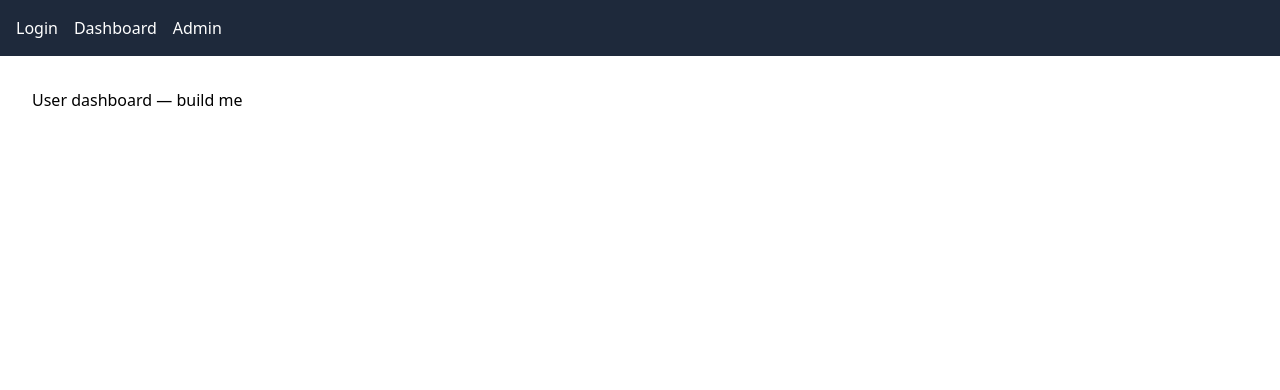
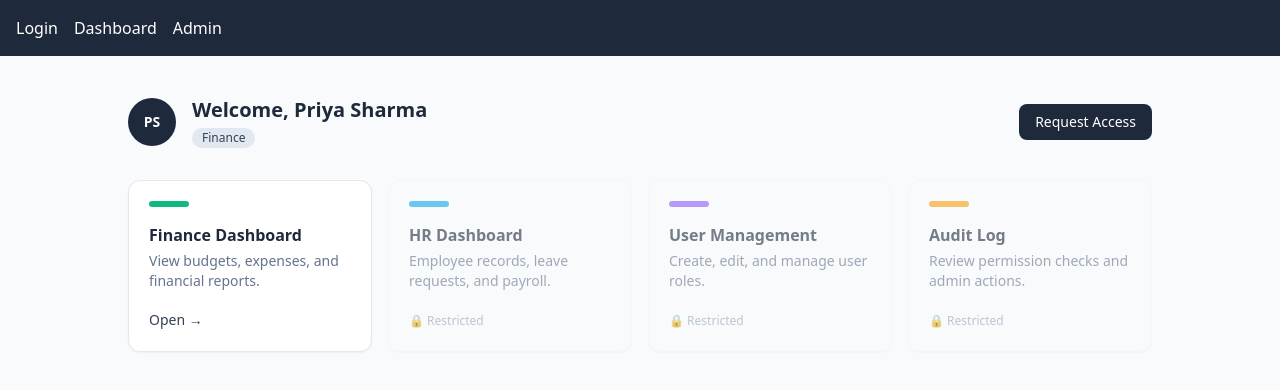
Before and after one commit to GOBIKA237/NEXAGEN-ACCESSOS, a React (Vite) app in the folder nexagen-accessos/frontend/: page /dashboard in a window 1280 px wide. Shown: the top 390 px of the page. Built offline with nearby package versions, Linux system fonts and the light colour scheme.

Commit message:
Implement user dashboard with access request functionality
Added user dashboard with feature cards and access request modal.

```diff
--- a/nexagen-accessos/frontend/src/pages/Dashboard.jsx
+++ b/nexagen-accessos/frontend/src/pages/Dashboard.jsx
@@ -1,4 +1,231 @@
-// Owned by Frontend Dev 1. Build the feature-gated user dashboard here.
+import { useState } from 'react';
+import { mockRoles } from '../api/mockData.js';
+
+// TODO(swap-in): once Login.jsx is wired up, replace this hardcoded object
+// with the real user. Simplest path: have Login.jsx store the *whole* login
+// response (not just the token) in sessionStorage as JSON, e.g.
+//   sessionStorage.setItem('token', data.token);
+//   sessionStorage.setItem('user', JSON.stringify(data.user));
+// then here:
+//   const user = JSON.parse(sessionStorage.getItem('user'));
+// (A raw JWT alone doesn't give you roles/permissions client-side without
+// decoding it, so storing the user object separately is the easy route.)
+const mockUser = {
+  id: 1,
+  name: 'Priya Sharma',
+  email: 'priya@nexagen.com',
+  roles: ['finance'],
+  permissions: ['view_finance_dashboard'],
+};
+
+// Static registry of dashboard features. Add new cards here as the product
+// grows — each just needs the permission string that unlocks it.
+const FEATURES = [
+  {
+    key: 'view_finance_dashboard',
+    title: 'Finance Dashboard',
+    description: 'View budgets, expenses, and financial reports.',
+    accent: 'bg-emerald-500',
+  },
+  {
+    key: 'view_hr_dashboard',
+    title: 'HR Dashboard',
+    description: 'Employee records, leave requests, and payroll.',
+    accent: 'bg-sky-500',
+  },
+  {
+    key: 'manage_users',
+    title: 'User Management',
+    description: 'Create, edit, and manage user roles.',
+    accent: 'bg-violet-500',
+  },
+  {
+    key: 'view_audit_log',
+    title: 'Audit Log',
+    description: 'Review permission checks and admin actions.',
+    accent: 'bg-amber-500',
+  },
+];
+
+function initials(name) {
+  return name
+    .split(' ')
+    .map((part) => part[0])
+    .join('')
+    .slice(0, 2)
+    .toUpperCase();
+}
+
+function FeatureCard({ title, description, accent, enabled }) {
+  return (
+    <div
+      className={`relative rounded-xl border p-5 shadow-sm transition ${
+        enabled
+          ? 'border-slate-200 bg-white hover:shadow-md hover:-translate-y-0.5'
+          : 'border-slate-100 bg-slate-50 opacity-60'
+      }`}
+    >
+      <div className={`h-1.5 w-10 rounded-full ${accent} mb-4`} />
+      <h3 className="font-semibold text-slate-800">{title}</h3>
+      <p className="mt-1 text-sm text-slate-500">{description}</p>
+
+      <div className="mt-4">
+        {enabled ? (
+          <button
+            type="button"
+            className="text-sm font-medium text-slate-700 hover:text-slate-900"
+          >
+            Open →
+          </button>
+        ) : (
+          <span className="inline-flex items-center gap-1 text-xs font-medium text-slate-400">
+            🔒 Restricted
+          </span>
+        )}
+      </div>
+    </div>
+  );
+}
+
+function RequestAccessModal({ roles, onClose, onSubmit }) {
+  const [selectedRoleId, setSelectedRoleId] = useState(roles[0]?.id ?? '');
+
+  const handleSubmit = (e) => {
+    e.preventDefault();
+    const role = roles.find((r) => String(r.id) === String(selectedRoleId));
+    onSubmit(role);
+  };
+
+  return (
+    <div
+      className="fixed inset-0 z-50 flex items-center justify-center bg-slate-900/50 p-4"
+      onClick={onClose}
+    >
+      <div
+        className="w-full max-w-sm rounded-xl bg-white p-6 shadow-xl"
+        onClick={(e) => e.stopPropagation()}
+      >
+        <div className="flex items-center justify-between">
+          <h2 className="text-lg font-semibold text-slate-800">Request Access</h2>
+          <button
+            type="button"
+            onClick={onClose}
+            className="rounded p-1 text-slate-400 hover:bg-slate-100 hover:text-slate-600"
+            aria-label="Close"
+          >
+            <svg xmlns="http://www.w3.org/2000/svg" viewBox="0 0 20 20" fill="currentColor" className="h-5 w-5">
+              <path d="M6.28 5.22a.75.75 0 00-1.06 1.06L8.94 10l-3.72 3.72a.75.75 0 101.06 1.06L10 11.06l3.72 3.72a.75.75 0 101.06-1.06L11.06 10l3.72-3.72a.75.75 0 00-1.06-1.06L10 8.94 6.28 5.22z" />
+            </svg>
+          </button>
+        </div>
+
+        <form onSubmit={handleSubmit} className="mt-4 space-y-4">
+          <div>
+            <label htmlFor="role" className="block text-sm font-medium text-slate-700">
+              Role
+            </label>
+            <select
+              id="role"
+              value={selectedRoleId}
+              onChange={(e) => setSelectedRoleId(e.target.value)}
+              className="mt-1 w-full rounded-lg border border-slate-300 px-3 py-2 text-sm focus:border-slate-500 focus:outline-none focus:ring-1 focus:ring-slate-500"
+            >
+              {roles.map((role) => (
+                <option key={role.id} value={role.id}>
+                  {role.name} — {role.description}
+                </option>
+              ))}
+            </select>
+          </div>
+
+          <div className="flex justify-end gap-2 pt-2">
+            <button
+              type="button"
+              onClick={onClose}
+              className="rounded-lg px-4 py-2 text-sm font-medium text-slate-600 hover:bg-slate-100"
+            >
+              Cancel
+            </button>
+            <button
+              type="submit"
+              className="rounded-lg bg-slate-800 px-4 py-2 text-sm font-medium text-white hover:bg-slate-900"
+            >
+              Submit Request
+            </button>
+          </div>
+        </form>
+      </div>
+    </div>
+  );
+}
+
 export default function Dashboard() {
-  return <div className="p-8">User dashboard — build me</div>;
+  const user = mockUser;
+  const [modalOpen, setModalOpen] = useState(false);
+
+  const handleRequestSubmit = (role) => {
+    // TODO: wire to POST /access-requests once the backend route is live
+    // (see docs/api-contract.md). For now, just log the selection.
+    console.log('Access requested:', role);
+    setModalOpen(false);
+  };
+
+  return (
+    <div className="min-h-screen bg-slate-50 p-6 md:p-10">
+      <div className="mx-auto max-w-5xl">
+        {/* Header */}
+        <div className="flex flex-col gap-4 sm:flex-row sm:items-center sm:justify-between">
+          <div className="flex items-center gap-4">
+            <div className="flex h-12 w-12 items-center justify-center rounded-full bg-slate-800 text-sm font-semibold text-white">
+              {initials(user.name)}
+            </div>
+            <div>
+              <h1 className="text-xl font-semibold text-slate-800">
+                Welcome, {user.name}
+              </h1>
+              <div className="mt-1 flex flex-wrap gap-1.5">
+                {user.roles.map((role) => (
+                  <span
+                    key={role}
+                    className="rounded-full bg-slate-200 px-2.5 py-0.5 text-xs font-medium capitalize text-slate-700"
+                  >
+                    {role}
+                  </span>
+                ))}
+              </div>
+            </div>
+          </div>
+
+          <button
+            type="button"
+            onClick={() => setModalOpen(true)}
+            className="self-start rounded-lg bg-slate-800 px-4 py-2 text-sm font-medium text-white transition hover:bg-slate-900 sm:self-auto"
+          >
+            Request Access
+          </button>
+        </div>
+
+        {/* Feature grid */}
+        <div className="mt-8 grid grid-cols-1 gap-4 sm:grid-cols-2 lg:grid-cols-4">
+          {FEATURES.map((feature) => (
+            <FeatureCard
+              key={feature.key}
+              title={feature.title}
+              description={feature.description}
+              accent={feature.accent}
+              enabled={user.permissions.includes(feature.key)}
+            />
+          ))}
+        </div>
+      </div>
+
+      {modalOpen && (
+        <RequestAccessModal
+          roles={mockRoles}
+          onClose={() => setModalOpen(false)}
+          onSubmit={handleRequestSubmit}
+        />
+      )}
+    </div>
+  );
 }
```
